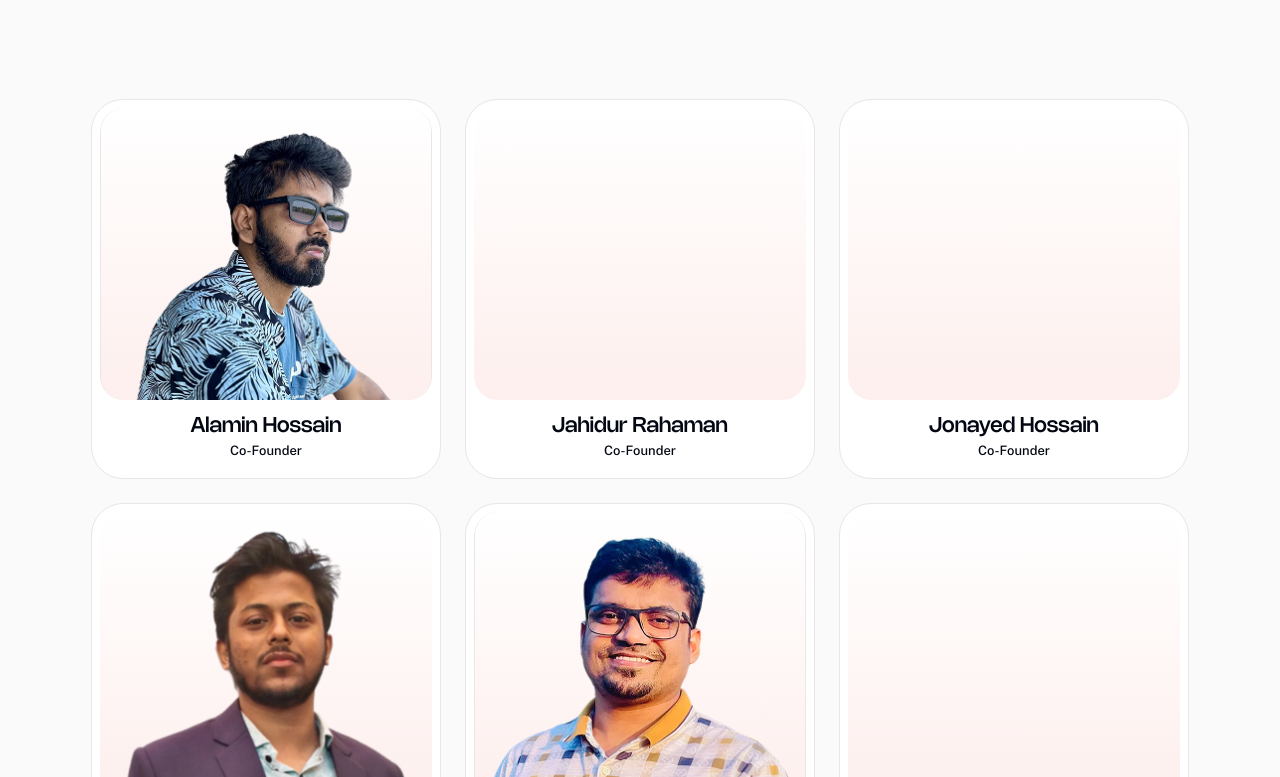
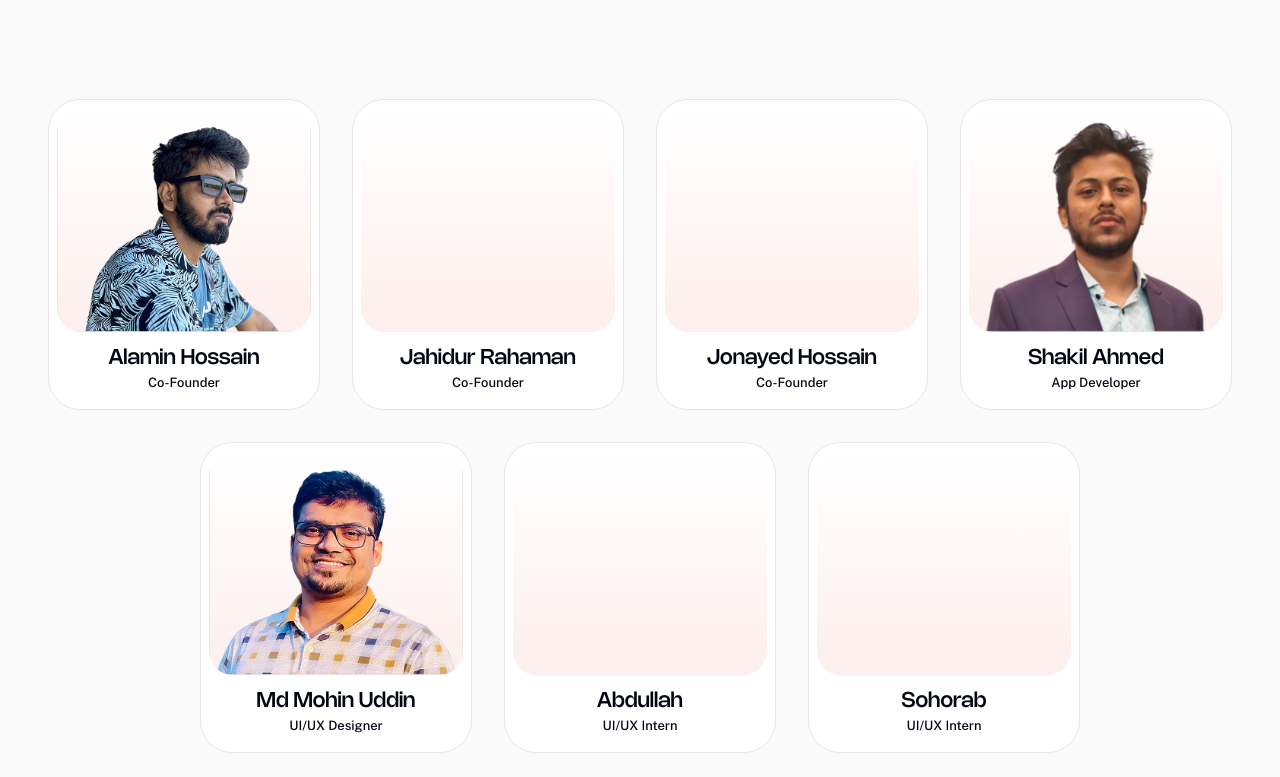
Before and after one commit to SparkStudio-Ltd/userlify, a Next.js app: page /about in a window 1280 px wide. Shown: the part 2083-2860 px from the top of the page. Built offline with nearby package versions, Linux system fonts and the light colour scheme; a web font is replaced by a local one.

Commit message:
feat: Improve layout responsiveness in AboutWhyChooseSection and OurTeamSection

```diff
--- a/src/components/sections/AboutWhyChoose.tsx
+++ b/src/components/sections/AboutWhyChoose.tsx
@@ -2,8 +2,6 @@
 
 import servicesData from '@/../public/data/about-why-choose-us.json';
 import { AboutChooseCard } from '@/components/cards';
-import { ArrowUpRight } from '@/components/icons';
-import { Button } from '@/components/ui';
 import { useGSAP } from '@gsap/react';
 import gsap from 'gsap';
 import { ScrollTrigger } from 'gsap/ScrollTrigger';
@@ -24,9 +22,8 @@ export default function AboutWhyChooseSection() {
     const blobRef = useRef(null);
 
     useGSAP(() => {
-        // ---------------------------------------------------------
-        // 1. BACKGROUND DECORATION ANIMATIONS
-        // ---------------------------------------------------------
+// 1. BACKGROUND DECORATION ANIMATIONS
+
         gsap.to(starRef1.current, {
             scale: 1.2,
             opacity: 1,
@@ -57,9 +54,7 @@ export default function AboutWhyChooseSection() {
             repeat: -1
         });
 
-        // ---------------------------------------------------------
         // 2. CARD REVEAL ANIMATION (Blur <-> Clear)
-        // ---------------------------------------------------------
 
         const cards = gsap.utils.toArray('.card-item');
 
@@ -91,7 +86,7 @@ export default function AboutWhyChooseSection() {
     return (
         <section
             ref={sectionRef}
-            className="relative w-full bg-white py-32 px-4 md:px-8 lg:px-16 min-h-screen text-white"
+            className="relative w-full bg-white py-32 px-4 md:px-8 lg:px-12 min-h-screen text-white"
         >
             {/* BACKGROUND LAYERS */}
 
@@ -117,7 +112,7 @@ export default function AboutWhyChooseSection() {
                     </div>
 
                     {/* RIGHT CONTENT (Sticky) */}
-                    {/* Added 'h-fit' to ensure it takes only necessary height for sticky calculation */}
+
                     <div className="lg:w-1/2 flex flex-col justify-start pt-4 lg:sticky lg:top-64 h-fit">
                         {/* Top Section */}
                         <div className="flex flex-col gap-16">
--- a/src/components/sections/OurTeam.tsx
+++ b/src/components/sections/OurTeam.tsx
@@ -23,14 +23,14 @@ export default function OurTeamSection() {
                 </div>
 
                 {/* Team Cards Grid */}
-                <div className="flex flex-wrap justify-center items-center gap-6">
+                <div className="flex flex-wrap justify-center gap-6 lg:gap-8">
                     {teamData.map((member) => {
                         const hasValidImage = member.image.startsWith('/assets/images/');
 
                         return (
                             <div
                                 key={member.id}
-                                className="flex h-[380px] w-[350px] flex-col gap-4 rounded-[32px] border border-[#E8E6E6] bg-white px-2 pb-4 pt-2"
+                                className="flex h-auto w-full sm:w-[calc(50%-12px)] lg:w-[calc(25%-24px)] xl:w-[calc(25%-24px)] flex-col gap-4 rounded-[32px] border border-[#E8E6E6] bg-white px-2 pb-4 pt-2"
                             >
                                 {/* Image Container */}
                                 <div
```
